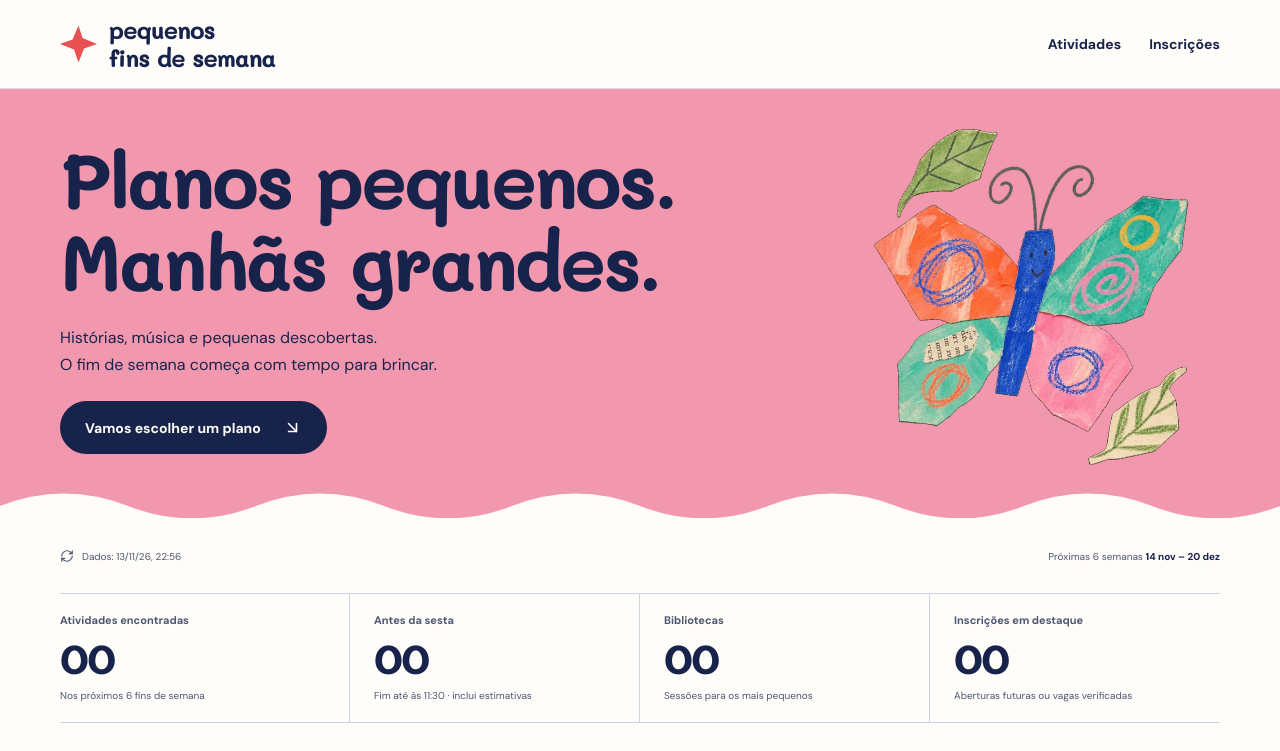
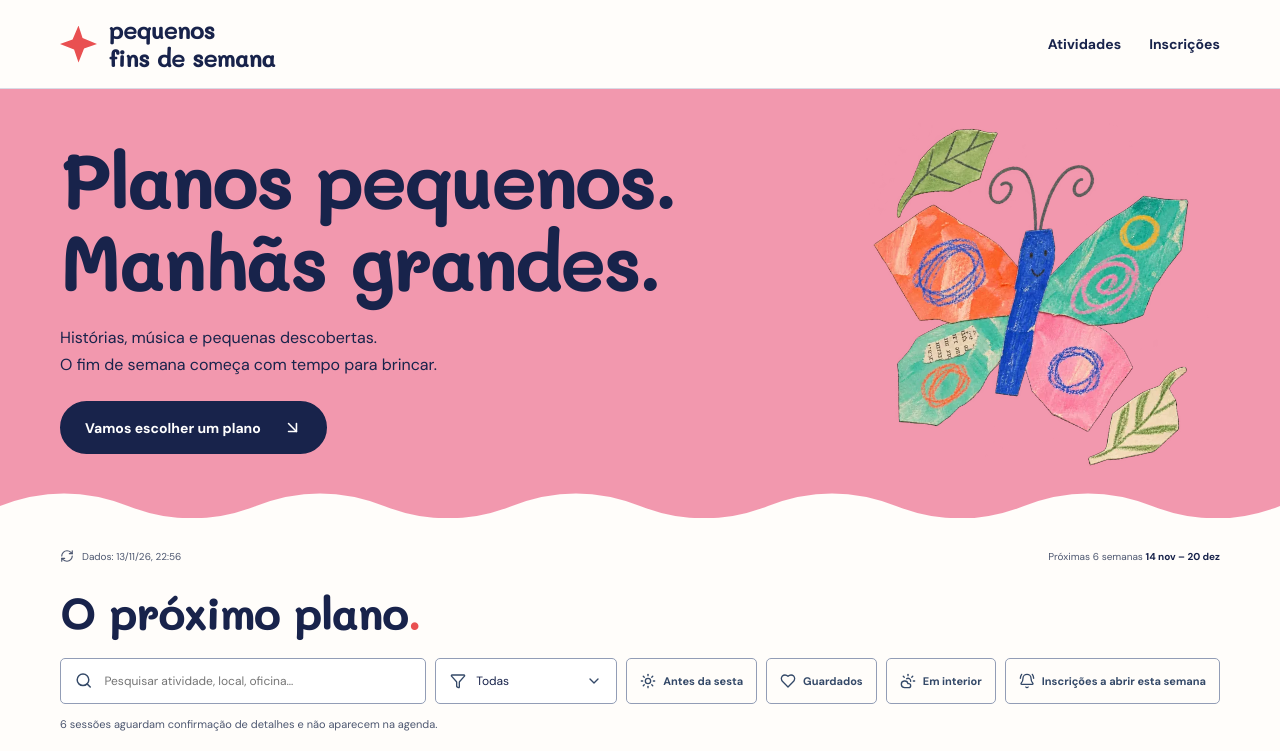
Before and after one commit to silviafernandes/pequenos-fins-de-semana, a React (Vite) app: page / in a window 1280 px wide. Shown: the top 751 px of the page. Built offline with nearby package versions, Linux system fonts and the light colour scheme.

Commit message:
Remove statistics and start with no optional filters selected

```diff
--- a/src/App.jsx
+++ b/src/App.jsx
@@ -108,7 +108,7 @@ function Footer({lastSuccessfulScan}){return <footer><div className="footer-left
 function App(){
  const [data,setData]=useState(initial), [history,setHistory]=useState(initialHistory), [discoveries,setDiscoveries]=useState(initialDiscoveries), [fetchError,setFetchError]=useState(false)
  const [search,setSearch]=useState(''), [category,setCategory]=useState('Todas'), [week,setWeek]=useState('all')
- const [napOnly,setNapOnly]=useState(true),[savedOnly,setSavedOnly]=useState(false),[showAll,setShowAll]=useState(false),[indoorOnly,setIndoorOnly]=useState(false),[openingWeekOnly,setOpeningWeekOnly]=useState(false)
+ const [napOnly,setNapOnly]=useState(false),[savedOnly,setSavedOnly]=useState(false),[showAll,setShowAll]=useState(false),[indoorOnly,setIndoorOnly]=useState(false),[openingWeekOnly,setOpeningWeekOnly]=useState(false)
  const [favorites,setFavorites]=useState(()=>{try{return JSON.parse(localStorage.getItem('pfds-favorites')||'[]')}catch{return []}})
  useEffect(()=>{let active=true;const load=()=>Promise.all([fetch(DATA_URL,{cache:'no-store'}).then(r=>{if(!r.ok)throw Error('data');return r.json()}),fetch(HISTORY_URL,{cache:'no-store'}).then(r=>r.ok?r.json():initialHistory),fetch(DISCOVERIES_URL,{cache:'no-store'}).then(r=>r.ok?r.json():initialDiscoveries)]).then(([d,h,v])=>{if(active){setData(d);setHistory(h);setDiscoveries(v);setFetchError(false)}}).catch(()=>{if(active)setFetchError(true)});load();const timer=setInterval(load,10*60*1000);return()=>{active=false;clearInterval(timer)}},[])
  const weekends=useMemo(nextSixWeekends,[])
@@ -125,9 +125,6 @@ function App(){
   if(openingWeekOnly&&!openingThisWeek(e))return false
   return true
  }).sort((a,b)=>eventScore(b)-eventScore(a)||a.date.localeCompare(b.date)),[allEvents,search,category,week,napOnly,savedOnly,favorites,indoorOnly,openingWeekOnly])
- const urgent=useMemo(()=>allEvents.filter(e=>e.status==='open'||(e.status==='scheduled'&&e.openingAt>nowPTStamp())).length,[allEvents])
- const nice=allEvents.filter(napFriendly).length
- const libraries=allEvents.filter(e=>e.category==='Bibliotecas').length
  const categories=['Todas',...new Set(allEvents.map(e=>e.category))]
  const toggleFav=id=>setFavorites(old=>{const value=old.includes(id)?old.filter(x=>x!==id):[...old,id];localStorage.setItem('pfds-favorites',JSON.stringify(value));return value})
  const titlePeriod=`${monthDay(weekends[0])} – ${monthDay(datePlusDays(weekends[5],1))}`
@@ -137,7 +134,6 @@ function App(){
  {fetchError&&<div className="fallback-warning"><CircleAlert size={17}/> Sem ligação à atualização. Só mostramos sessões com verificação recente; tenta novamente mais tarde.</div>}
  {data.lastSuccessfulScan===null&&<div className="fallback-warning"><Info size={17}/> Versão inicial: a pesquisa automática começa quando o projeto estiver publicado e o GitHub Actions estiver ativado.</div>}
  <Banner events={allEvents}/>
- <section className="stats"><div><span>Atividades encontradas</span><strong>{allEvents.length.toString().padStart(2,'0')}</strong><small>Nos próximos 6 fins de semana</small></div><div><span>Antes da sesta</span><strong>{nice.toString().padStart(2,'0')}</strong><small>Fim até às 11:30 · inclui estimativas</small></div><div><span>Bibliotecas</span><strong>{libraries.toString().padStart(2,'0')}</strong><small>Sessões para os mais pequenos</small></div><div><span>Inscrições em destaque</span><strong>{urgent.toString().padStart(2,'0')}</strong><small>Aberturas futuras ou vagas verificadas</small></div></section>
  <section id="atividades" className="list-section"><div className="section-heading"><div><h2>O próximo plano<span>.</span></h2></div></div>
  <div className="filters"><label className="search-field"><Search size={19}/><input value={search} onChange={e=>setSearch(e.target.value)} placeholder="Pesquisar atividade, local, oficina…" aria-label="Pesquisar atividades"/></label><label className="select-field"><Filter size={16}/><select value={category} onChange={e=>setCategory(e.target.value)} aria-label="Categoria">{categories.map(cat=><option key={cat}>{cat}</option>)}</select><ChevronDown size={16}/></label><button className={`toggle ${napOnly?'checked':''}`} onClick={()=>setNapOnly(!napOnly)} aria-pressed={napOnly}><Sun size={16}/> Antes da sesta {napOnly?<Check size={15}/>:null}</button><button className={`toggle ${savedOnly?'checked':''}`} onClick={()=>setSavedOnly(!savedOnly)} aria-pressed={savedOnly}><Heart size={16} fill={savedOnly?'currentColor':'none'}/> Guardados</button><button className={`toggle ${indoorOnly?'checked':''}`} onClick={()=>setIndoorOnly(!indoorOnly)} aria-pressed={indoorOnly}><CloudSun size={16}/> Em interior {indoorOnly?<Check size={15}/>:null}</button><button className={`toggle ${openingWeekOnly?'checked':''}`} aria-pressed={openingWeekOnly} onClick={()=>{setOpeningWeekOnly(!openingWeekOnly);setNapOnly(false);setWeek('all');setShowAll(false)}}><BellRing size={16}/> Inscrições a abrir esta semana</button></div>
  {data.eligibilitySummary?.pending>0&&<p className="filter-note">{data.eligibilitySummary.pending} sessões aguardam confirmação de detalhes e não aparecem na agenda.</p>}
```
Also changed, not shown: tests/browser.cjs (+8 -1 lines).
